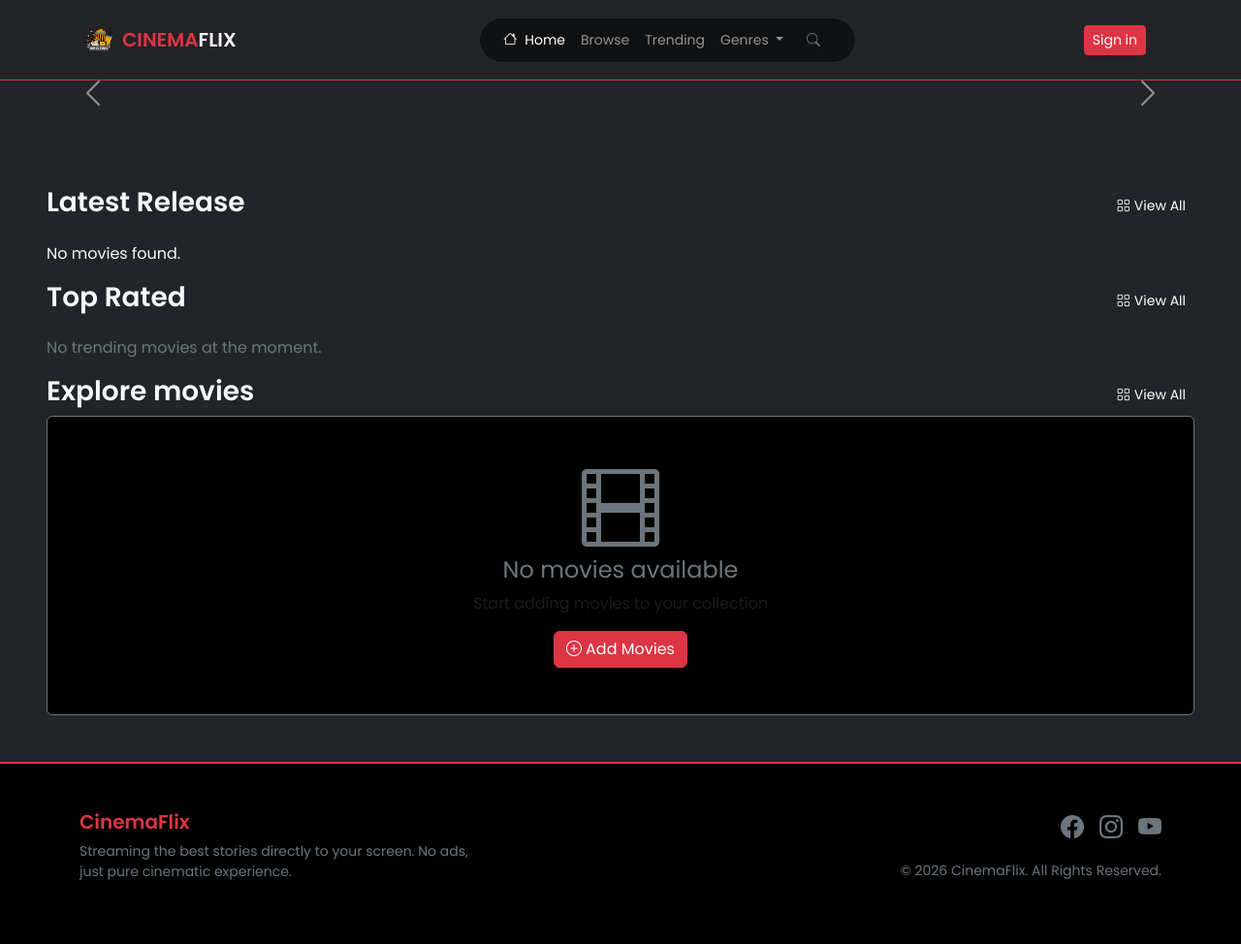
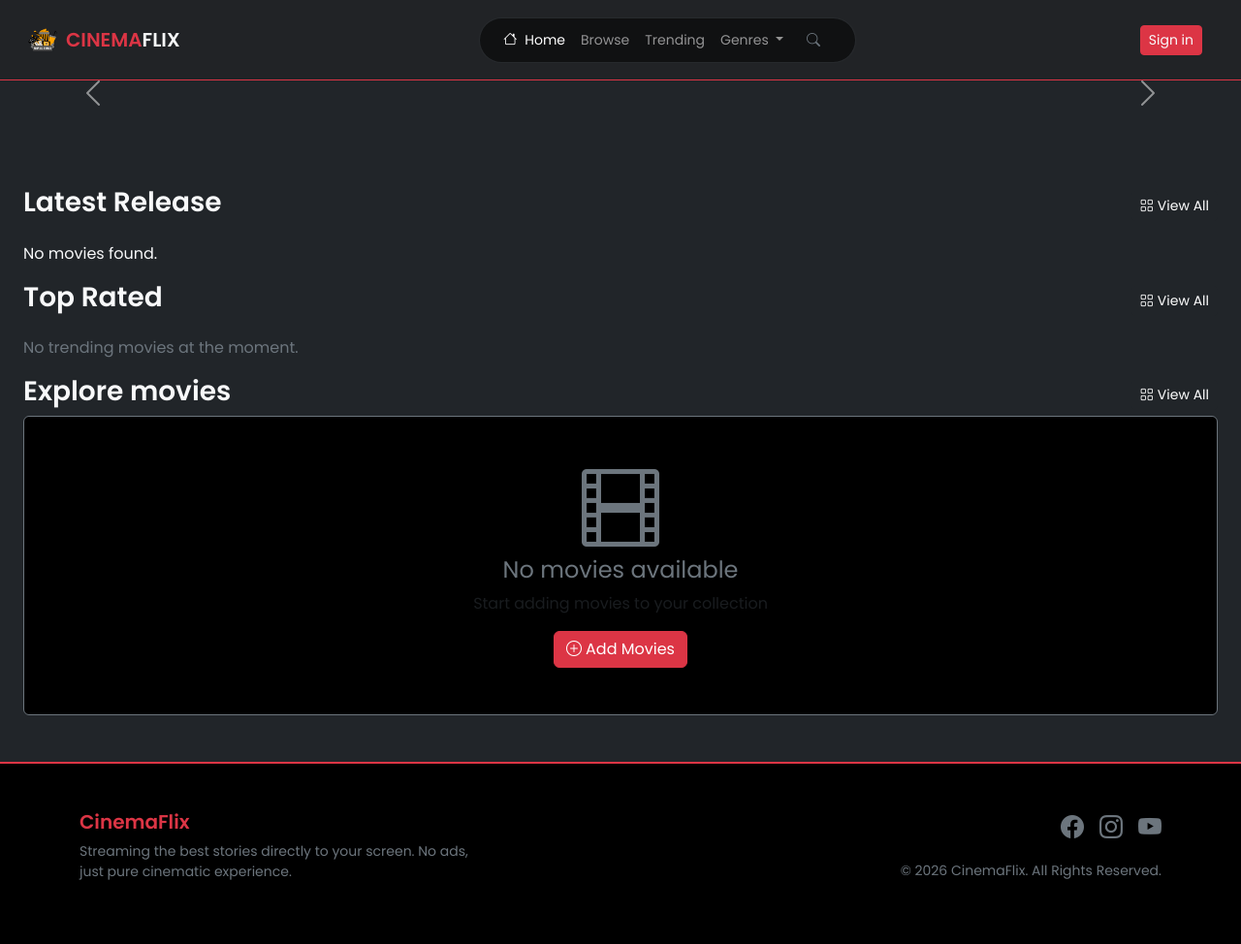
Before and after one commit to ridayasth4/moviesite, a Django app: page / in a window 1280 px wide. Shown: the whole page at 97% size. Run offline with Django 5.2, Linux system fonts and the light colour scheme; data that the repository does not hold is empty.

Commit message:
clean up

```diff
--- a/movies/templates/movies/base.html
+++ b/movies/templates/movies/base.html
@@ -16,7 +16,7 @@
 <body class="bg-dark text-light d-flex flex-column min-vh-100">
 
 <nav class="navbar navbar-expand-lg navbar-dark fixed-top py-3">
-    <div class="container">
+    <div class="container-fluid px-4">
         <a class="navbar-brand fw-bold fs-5 d-flex align-items-center"
    href="{% url 'home' %}">
     <img src="{% static 'images/logo.png' %}"
@@ -92,7 +92,7 @@
 
 <main class="flex-grow-1 mt-5 pt-4">
     {% block hero %}{% endblock %}
-    <div class="container-fluid px-lg-5">
+    <div class="container-fluid px-4">
         {% block content %}{% endblock %}
     </div>
 </main>
--- a/movies/templates/movies/movie_card.html
+++ b/movies/templates/movies/movie_card.html
@@ -107,7 +107,6 @@
   transition: transform var(--transition-speed) cubic-bezier(0.175, 0.885, 0.32, 1.275);
   border-radius: 20px;
   overflow: hidden;
-  border: 1px solid rgba(255, 255, 255, 0.08);
 }
 
 .back {
@@ -146,8 +145,8 @@
 .glass-badge {
   position: absolute;
   padding: 4px 8px;
-  border-radius: 10px;
-  font-size: 0.70rem;
+  border-radius: 20px;
+  font-size: 0.60rem;
   font-weight: bold;
   backdrop-filter: blur(8px);
   -webkit-backdrop-filter: blur(8px);
```
